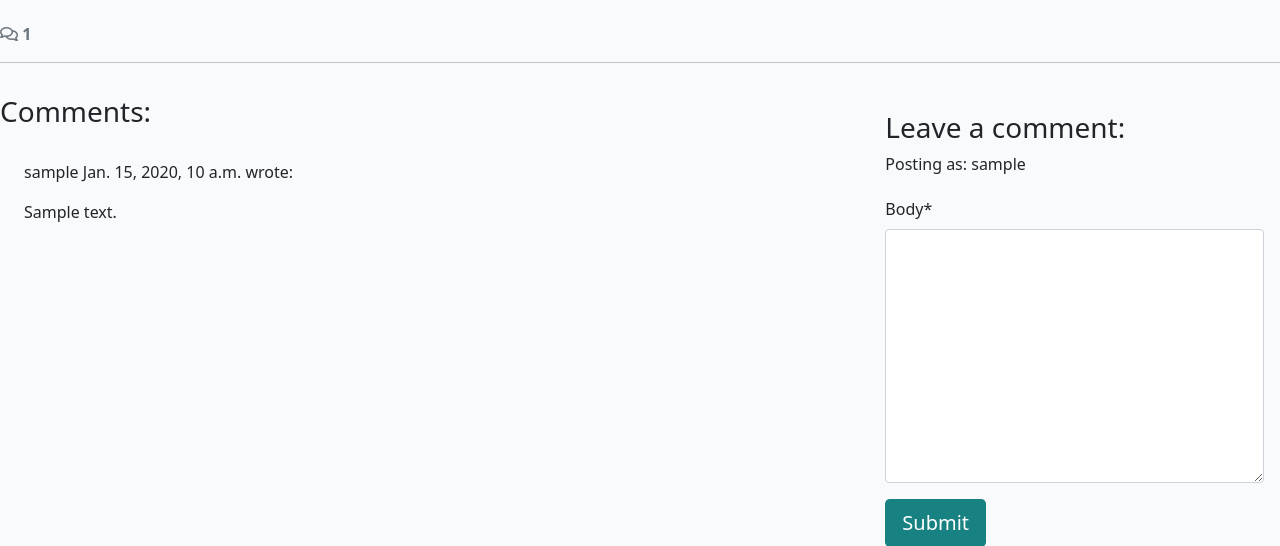
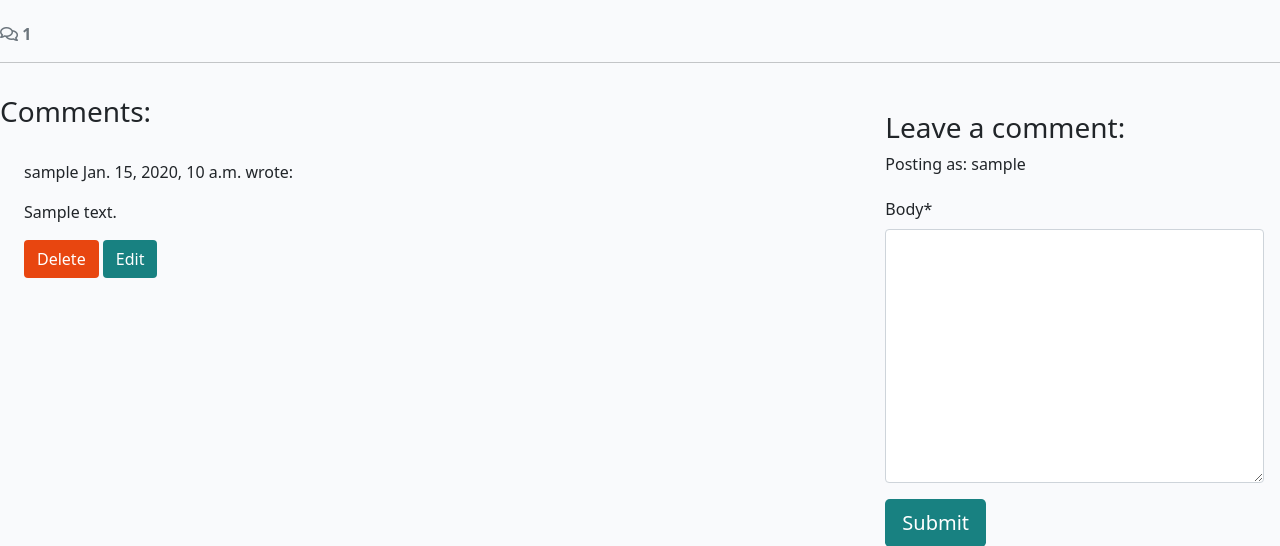
Before and after one commit to arathivariar/kerala-kitchen-kaleidoscope, a Django app: page /1/ in a window 1280 px wide. Shown: the part 1008-1554 px from the top of the page. Run offline with Django 4.2, Linux system fonts and the light colour scheme; a user stored in the database is signed in; tables that the repository leaves empty hold one stand-in row (values such as "Sample post"); some libraries are stand-ins or nearby versions.

Commit message:
Added HTML code for editing and deleting comments on a recipe

```diff
--- a/recipe/templates/recipe/recipe_detail.html
+++ b/recipe/templates/recipe/recipe_detail.html
@@ -84,6 +84,10 @@
                   This comment is awaiting approval
                </p>
                {% endif %}
+               {% if user.is_authenticated and comment.author == user %}
+                  <button class="btn btn-delete" data-comment_id="{{ comment.id }}">Delete</button>
+                  <button class="btn btn-edit" data-comment_id="{{ comment.id }}">Edit</button>
+               {% endif %}
             </div>
             <!-- Our for loop ends here -->
             {% endfor %}
@@ -109,4 +113,24 @@
       </div>
    </div>
 </div>
+
+<!-- Delete confirmation modal -->
+<div class="modal fade" id="deleteModal" tabindex="-1" aria-labelledby="deleteModalLabel" aria-hidden="true">
+   <div class="modal-dialog">
+       <div class="modal-content">
+           <div class="modal-header">
+               <h5 class="modal-title" id="deleteModalLabel">Delete comment?</h5>
+               <button type="button" class="btn-close" data-bs-dismiss="modal" aria-label="Close"></button>
+           </div>
+           <div class="modal-body">
+               Are you sure you want to delete your comment? This action cannot be undone.
+           </div>
+           <div class="modal-footer">
+               <button type="button" class="btn btn-secondary" data-bs-dismiss="modal">Close</button>
+               <a id="deleteConfirm" href="#" class="btn btn-danger">Delete</a>
+           </div>
+       </div>
+   </div>
+</div>
+
 {% endblock content %}
```
